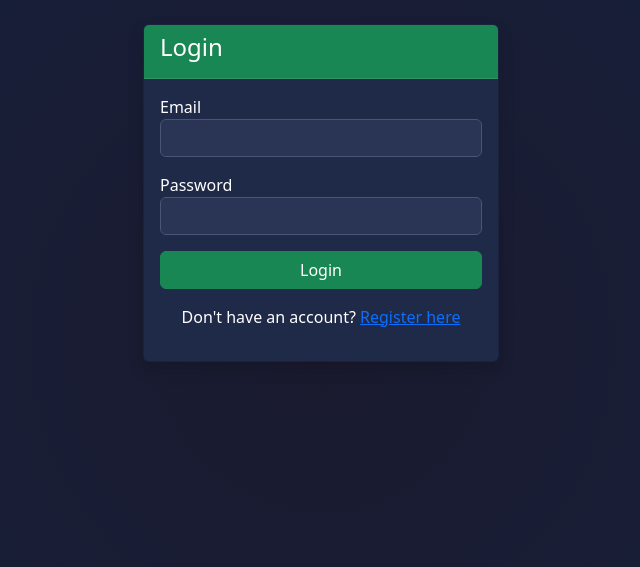
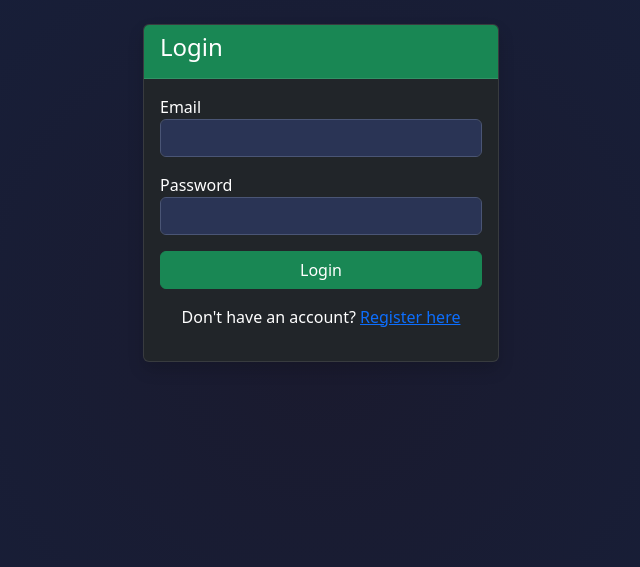
Before and after one commit to rajibishal/job-portal, a Flask app: page /login in a window 1280 px wide. Shown: the part 57-624 px from the top of the page, without its empty margins (319-959 px from the left). Run offline with Flask 3, Linux system fonts and the light colour scheme.

Commit message:
Update login card styling to dark theme

```diff
--- a/templates/login.html
+++ b/templates/login.html
@@ -3,7 +3,7 @@
 {% block content %}
 <div class="row justify-content-center">
     <div class="col-md-4">
-        <div class="card shadow">
+        <div class="card shadow bg-dark text-white" style="border: 1px solid rgba(255,255,255,0.1);">
             <div class="card-header bg-success text-white">
                 <h4>Login</h4>
             </div>
```
